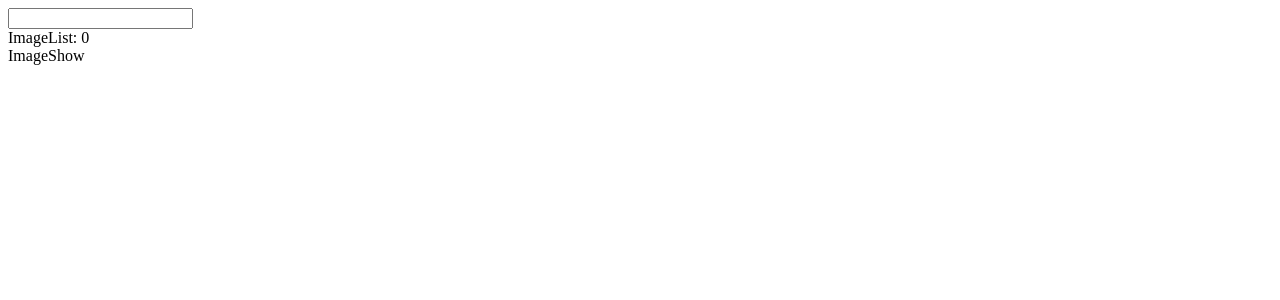
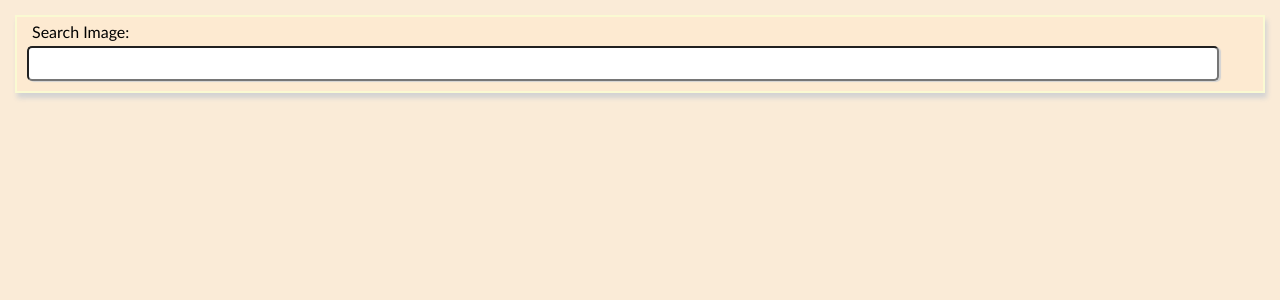
Before and after one commit to ZeelPatel72/picsart, a React (Create React App) app: page / in a window 1280 px wide. Shown: the top 300 px of the page. Built offline with nearby package versions, Linux system fonts and the light colour scheme.

Commit message:
touch of styling

```diff
--- /dev/null
+++ b/src/App.css
@@ -0,0 +1,9 @@
+body {
+	background-color: antiquewhite;
+	font-family: 'Gill Sans', 'Gill Sans MT', Calibri, 'Trebuchet MS', sans-serif;
+	margin: 15px 15px;
+}
+.app {
+	height: 100%;
+	/* background-color: antiquewhite; */
+}
--- a/src/App.js
+++ b/src/App.js
@@ -2,6 +2,7 @@ import { useState } from 'react'
 import SearchBar from './components/SearchBar'
 import ImageList from './components/ImageList'
 import searchImgs from './api'
+import './App.css'
 
 function App() {
 	const [images, setimages] = useState([])
@@ -10,7 +11,7 @@ function App() {
 		setimages(result)
 	}
 	return (
-		<div>
+		<div className="app">
 			<div>
 				<SearchBar onSubmit={handleSubmit} />
 			</div>
--- /dev/null
+++ b/src/components/ImageList.css
@@ -0,0 +1,15 @@
+.show {
+	padding: 2px;
+}
+.frame {
+	/* height: 100%; */
+	columns: 6 200px;
+	column-gap: 10px;
+	padding-top: 20px;
+	/* background-color: antiquewhite; */
+}
+img {
+	width: 100%;
+	box-shadow: 2px 1px 1px lightgray;
+	margin-bottom: 10px;
+}
--- a/src/components/ImageList.js
+++ b/src/components/ImageList.js
@@ -1,10 +1,10 @@
+import ImageShow from './ImageShow'
+import './ImageList.css'
 function ImageList({ images }) {
-	return (
-		<div>
-			ImageList: {images.length}
-			<div>ImageShow</div>
-		</div>
-	)
+	const renderedImgs = images.map((image) => {
+		return <ImageShow key={image.id} image={image} />
+	})
+	return <div className="frame">{renderedImgs}</div>
 }
 
 export default ImageList
--- a/src/components/ImageShow.js
+++ b/src/components/ImageShow.js
@@ -1,5 +1,10 @@
-function ImageShow() {
-	return <div>ImageShow</div>
+import './ImageList.css'
+function ImageShow({ image }) {
+	return (
+		<div>
+			<img src={image.urls.small} alt={image.alt_description} />
+		</div>
+	)
 }
 
 export default ImageShow
--- /dev/null
+++ b/src/components/SearchBar.css
@@ -0,0 +1,18 @@
+.bar {
+	border: 2px solid lightgoldenrodyellow;
+	box-shadow: 2px 5px 5px lightgray;
+	background-color: rgb(253, 234, 209);
+	padding: 5px;
+}
+label {
+	margin: 0px;
+	padding: 1px 10px;
+}
+.searchitem {
+	margin: 5px 5px;
+	width: 95%;
+	font-size: 15px;
+	padding: 7px;
+	border-radius: 5px;
+	box-shadow: 2px 1px 1px lightgray;
+}
--- a/src/components/searchbar.js
+++ b/src/components/searchbar.js
@@ -1,4 +1,5 @@
 import { useState } from 'react'
+import './SearchBar.css'
 
 function SearchBar({ onSubmit }) {
 	const [term, setTerm] = useState('')
@@ -10,9 +11,10 @@ function SearchBar({ onSubmit }) {
 		setTerm(event.target.value)
 	}
 	return (
-		<div>
+		<div className="bar">
 			<form onSubmit={handleformSubmit}>
-				<input value={term} onChange={handleChange} />
+				<label>Search Image:</label>
+				<input className="searchitem" value={term} onChange={handleChange} />
 			</form>
 		</div>
 	)
```
